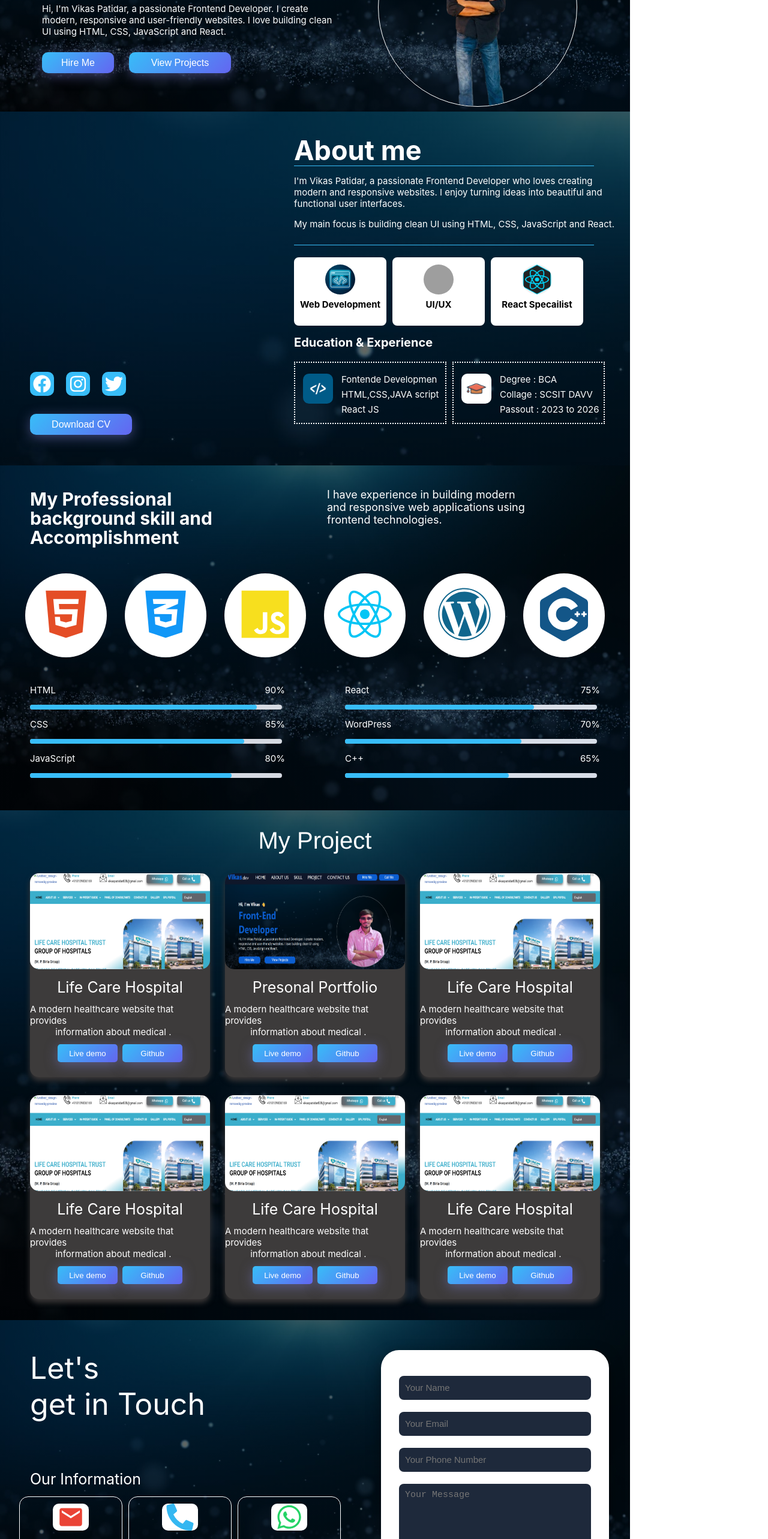
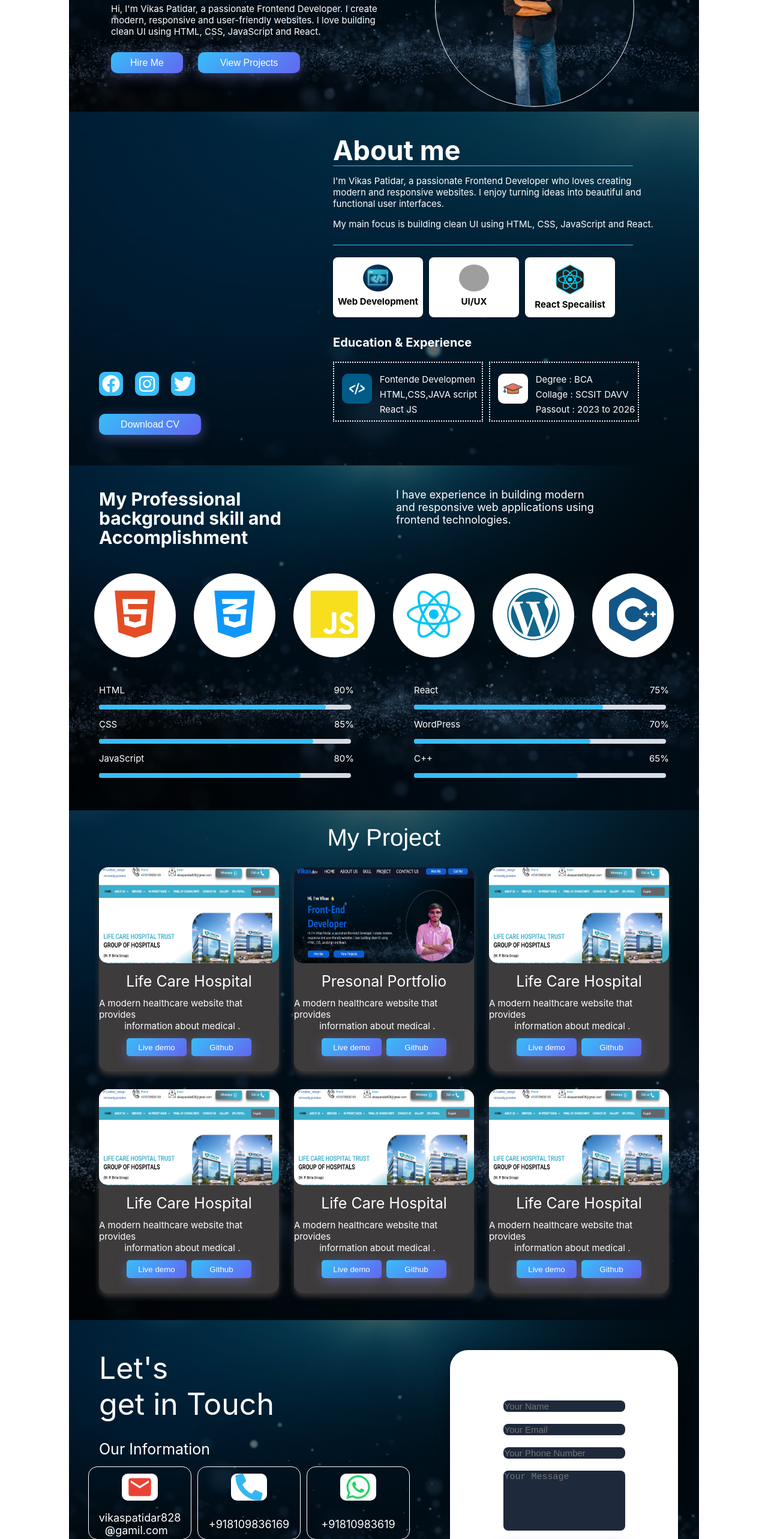
Before and after one commit to vikas20070/portfolio, a React (Create React App) app: page / in a window 1280 px wide. Shown: the part 234-2800 px from the top of the page at 60% size. Built offline with nearby package versions, Linux system fonts and the light colour scheme; grey boxes are pictures that could not be loaded.

Commit message:
Made portfolio website fully responsive

```diff
--- a/src/App.css
+++ b/src/App.css
@@ -3,14 +3,16 @@ body{
 margin:0;
 padding:0;
 overflow-x:hidden;
+width:100%;
 }
 h1{
 color:blue;
 text-align:center;
 }
 .head{
-  width: 100%;
-  max-width: 1050px;
+   width:100%;
+  max-width:1050px;
+  margin:auto;
   height: 60px;
   background-color:#0f172a;
   display: flex;
@@ -326,23 +328,26 @@ a{
 }
 
 .main{
-   width: 1050px;
+  width:100%;
+  max-width:1050px;
+  margin:auto;
   height: 390px;
- background-image: linear-gradient(rgba(0,0,0,0.6), rgba(0,0,0,0.6)), url("./bg.png");
-background-size:cover;
-background-position:center;
+  background-image: linear-gradient(rgba(0,0,0,0.6), rgba(0,0,0,0.6)), url("./bg.png");
+  background-size:cover;
+  background-position:center;
   display: flex;
   flex-direction: row;
   padding-top: 30px;
   scroll-margin-top:60px;
 }
 .con{
-   width: 540px;
+  width: 100%;
+  max-width: 540px;
   height: 350px;
   /* background-color:#37de15; */
   padding-top: 50px;
   padding-left: 70px;
-
+  box-sizing: border-box;
 }
 .con h3{
   font-size: 20px;
@@ -404,7 +409,9 @@ color:black;
 }
 
 .main1{
-   width: 1050px;
+    width:100%;
+  max-width:1050px;
+  margin:auto;
   height: 590px;
  background-image: linear-gradient(rgba(0,0,0,0.6), rgba(0,0,0,0.6)), url("./bg.png");
  display: flex;
@@ -414,10 +421,12 @@ color:black;
 scroll-margin-top:60px;
 }
 .photo{
-   width: 540px;
+   width: 100%;
+  max-width: 540px;
   height: 350px;
   padding-top: 50px;
   /* background-color: #6366f1; */
+  box-sizing: border-box;
 }
 .photo img{
   width: 330px;
@@ -428,13 +437,16 @@ scroll-margin-top:60px;
 }
 
 .image{
-  width: 440px;
+  width: 100%;
+  max-width: 440px;
   height: 580px;
   /* background-color: bisque; */
   padding-left: 50px;
+  box-sizing: border-box;
 }
 .men{
-  width: 440px;
+  width: 100%;
+  max-width: 440px;
   height: 404px;
   /* background-color: #0c5ed0; */
 }
@@ -467,7 +479,8 @@ transform:scale(1.2);
 }
 
 .button{
-  width: 440px;
+  width: 100%;
+  max-width: 440px;
   height: 50px;
   /* background-color: blanchedalmond; */
 }
@@ -498,18 +511,20 @@ transform:scale(1.2);
 color:black;
 }
 .con1{
-  width: 640px;
+  width: 100%;
+  max-width: 640px;
   height: 530px;
   /* background-color: rgb(255, 196, 200); */
   display: flex;
   flex-direction: column;
-
+  box-sizing: border-box;
 }
 .con1 h2{
   color: white;
 }
 .mainbox{
-  width: 640px;
+  width: 100%;
+  max-width: 640px;
   height: 120px;
   /* background-color: brown; */
   display: flex;
@@ -518,10 +533,12 @@ color:black;
   /* padding-top: 10px; */
   /* align-items: center; */
   /* justify-content: center; */
+  box-sizing: border-box;
 }
 
 .box{
-  width: 150px;
+  width: 100%;
+  max-width: 150px;
   height: 100px;
   background: white;
   opacity: 10px;
@@ -533,7 +550,7 @@ color:black;
   border: 2px,white,solid;
   margin-top: 10px;
    border-radius: 8px;
-
+  box-sizing: border-box;
 }
 .box:hover{
 
@@ -559,20 +576,24 @@ color:white
   color: white;
  }
 .edu{
-  width: 500px;
+  width: 100%;
+  max-width: 500px;
   height: 100px;
   /* background-color: brown; */
   display: flex;
   flex-direction: row;
   gap: 10px;
+  box-sizing: border-box;
 }
 .box1{
-  width: 250px;
+  width: 100%;
+  max-width: 250px;
   height: 100px;
   /* background-color: #0c5ed0; */
   display: flex;
   flex-direction: row;
   border: 2px, white, dotted;
+  box-sizing: border-box;
 }
 .log{
   width: 80px;
@@ -605,7 +626,9 @@ border:none;
 margin:10px 0;
 }
 .skill{
-  width: 1050px;
+   width:100%;
+  max-width:1050px;
+  margin:auto;
   height: 575px;
   background-image: linear-gradient(rgba(0,0,0,0.6), rgba(0,0,0,0.6)), url("./bg.png");
 background-size:cover;
@@ -614,7 +637,9 @@ scroll-margin-top:60px;
 
 }
 .row1{
-  width: 1050px;
+  width: 100%;
+  max-width: 1050px;
+  margin:auto;
   height: 140px;
   /* background-color: #0c5ed0; */
   display: flex;
@@ -622,9 +647,11 @@ scroll-margin-top:60px;
   padding-top: 10px;
 }
 .r1{
-  width: 525px;
+  width: 100%;
+  max-width: 525px;
   height: 140px;
   /* background-color: #0cd03a; */
+  box-sizing: border-box;
 }
 .r1 h3{
   font-size: 30px;
@@ -632,10 +659,11 @@ scroll-margin-top:60px;
   line-height: 32px;
 }
 .r2{
-  width: 525px;
+  width: 100%;
+  max-width: 525px;
   height: 140px;
   /* background-color: #d00cb3; */
-
+  box-sizing: border-box;
 }
 .icon-box{
 position:relative;
@@ -660,7 +688,9 @@ background-color: white;
 }
 
 .row2{
-  width: 1050px;
+  width: 100%;
+  max-width: 1050px;
+  margin:auto;
   height: 200px;
   /* background-color: #d0780c; */
   display: flex;
@@ -669,22 +699,27 @@ background-color: white;
   gap: 30px;
 }
 .row3{
-  width: 1050px;
+   width:100%;
+  max-width:1050px;
+  margin:auto;
   height: 180px;
   /* background-color: #d00c0f; */
   display: flex;
   flex-direction: row;
 }
 .r3{
-  width: 525px;
+  width: 100%;
+  max-width: 525px;
   height: 200px;
   /* background-color: aqua; */
   padding-left: 50px;
   padding-right: 50px;
-
+  box-sizing: border-box;
 }
 .project{
-  width: 1050px;
+   width:100%;
+  max-width:1050px;
+  margin:auto;
   height: 850px;
   background-image: linear-gradient(rgba(0,0,0,0.6), rgba(0,0,0,0.6)), url("./bg.png");
 background-size:cover;
@@ -692,7 +727,8 @@ background-position:center;
 scroll-margin-top:60px;
 }
 .pro{
-  width: 1050px;
+  width: 100%;
+  max-width: 1050px;
   height: 80px;
   /* background-color: #0c5ed0; */
   display: flex;
@@ -702,10 +738,12 @@ scroll-margin-top:60px;
   padding-top: 10px;
   font-size: 40px;
   font-family: 'Franklin Gothic Medium', 'Arial Narrow', Arial, sans-serif;
-
+  box-sizing: border-box;
 }
 .card{
-  width: 1050px;
+   width:100%;
+  max-width:1050px;
+  margin:auto;
   height: 370px;
   /* background-color: #38bdf8; */
   display: flex;
@@ -789,7 +827,9 @@ background: linear-gradient(135deg, #38bdf8, #6366f1);
   color: black;
 }
 .contact{
-   width: 1050px;
+    width:100%;
+  max-width:1050px;
+  margin:auto;
   height: 600px;
 /* background-color: #0cd044; */
 background-image: linear-gradient(rgba(0,0,0,0.6), rgba(0,0,0,0.6)), url("./bg.png");
@@ -800,31 +840,35 @@ flex-direction: row;
 scroll-margin-top:60px;
 }
 .inf{
-  width: 600px;
+  width: 100%;
+  max-width: 600px;
   height: 550px;
-
+  box-sizing: border-box;
 }
 .Get{
-  width: 600px;
+  width: 100%;
+  max-width: 600px;
   height: 200px;
   /* background-color: #38bdf8; */
   font-size: 50px;
   color: white;
   padding-left: 50px;
   padding-top: 50px;
+  box-sizing: border-box;
 }
 .office{
-  width: 600px;
+  width: 100%;
+  max-width: 600px;
   height: 40px;
   /* background-color: #cad5da; */
   font-size: 25px;
   color: white;
    padding-left: 50px;
-
-
+  box-sizing: border-box;
 }
 .squre{
-  width: 600px;
+  width: 100%;
+  max-width: 600px;
   height: 130px;
   /* background-color: #38bdf8; */
   display: flex;
@@ -832,7 +876,7 @@ scroll-margin-top:60px;
   gap: 10px;
   align-items: center;
   justify-content: center;
-
+  box-sizing: border-box;
 }
 .touch{
   width: 170px;
@@ -845,15 +889,18 @@ scroll-margin-top:60px;
 
 
 .form{
-  width: 450px;
+  width: 100%;
+  max-width: 450px;
   height: 550px;
   /* background-color: #d0680c; */
   display: flex;
   align-items: center;
   justify-content: center;
+  box-sizing: border-box;
 }
 .input{
-  width: 380px;
+  width: 100%;
+  max-width: 380px;
   height: 450px;
   background-color: white;
   border-radius: 30px;
@@ -861,6 +908,8 @@ scroll-margin-top:60px;
   display: flex;
   justify-content: center;
 align-items: center;
+  box-sizing: border-box;
+  padding: 20px;
 }
 .contact-form{
 display:flex;
@@ -871,15 +920,15 @@ margin:auto;
 
 .contact-form input,
 .contact-form textarea{
-width:300px;          /* full width */
-height:20px;         /* input height */
-padding:10px;
+width:100%;
+paddingavatar:10px;
 font-size:15px;      /* text size */
 background:#1e293b;  /* dark background */
 color:white;
 border:none;
 border-radius:8px;
 outline:none;
+box-sizing: border-box;
 }
 
 /* textarea ke liye alag height */
@@ -936,7 +985,9 @@ background:#0ea5e9;
 .footer{
 background:#020617;
 color:white;
-width: 1060px;
+ width:100%;
+  max-width:1050px;
+  margin:auto;
 height: 480px;
 padding-top: 40px;
 }
@@ -952,11 +1003,11 @@ padding-left: 30px;
 }
 
 .footer-box{
-width:245px;
+width:100%;
+max-width:245px;
 /* background-color: #cbd5e1; */
 border-right:1px solid #334155;
-
-
+box-sizing: border-box;
 }
 
 .footer-box h1{
```
